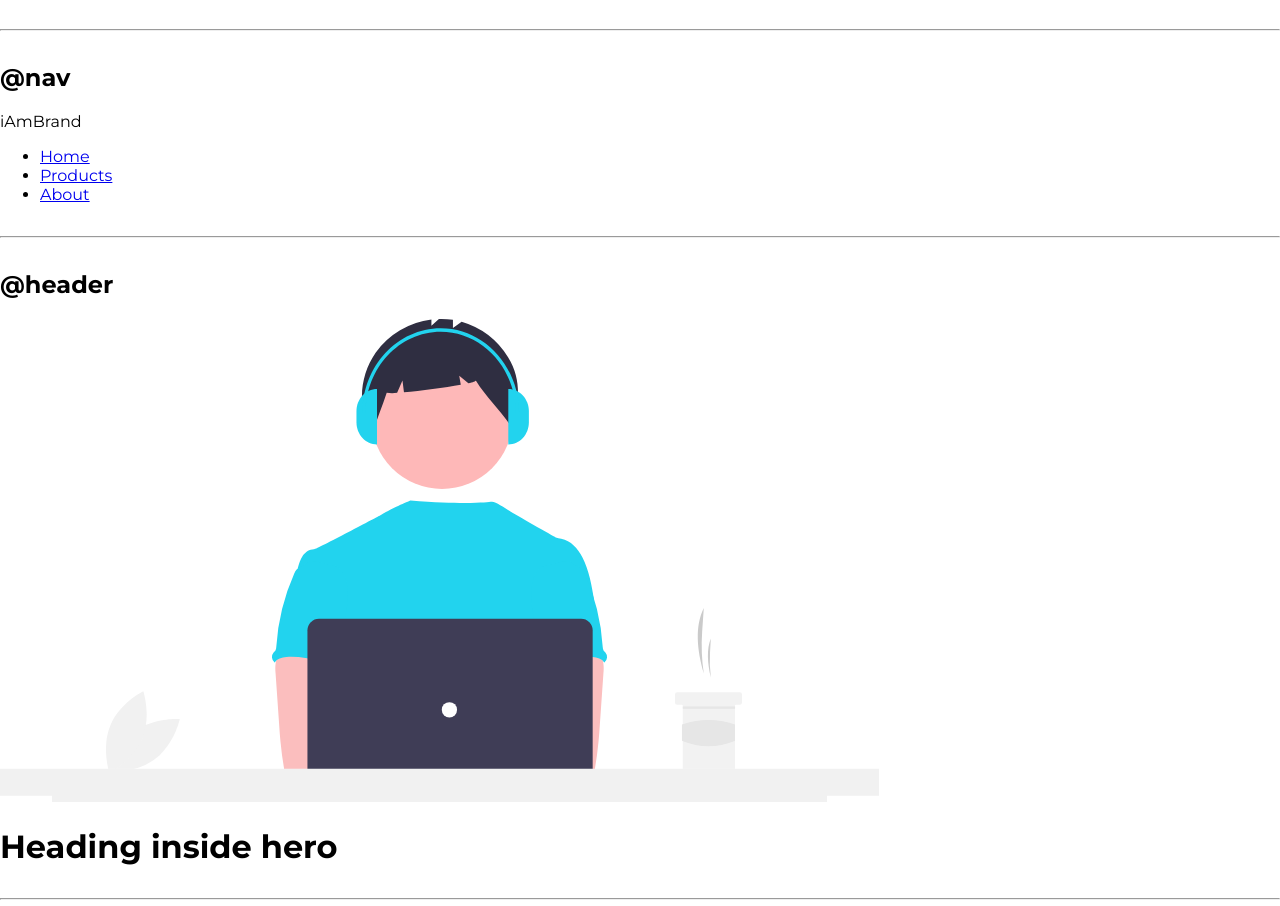
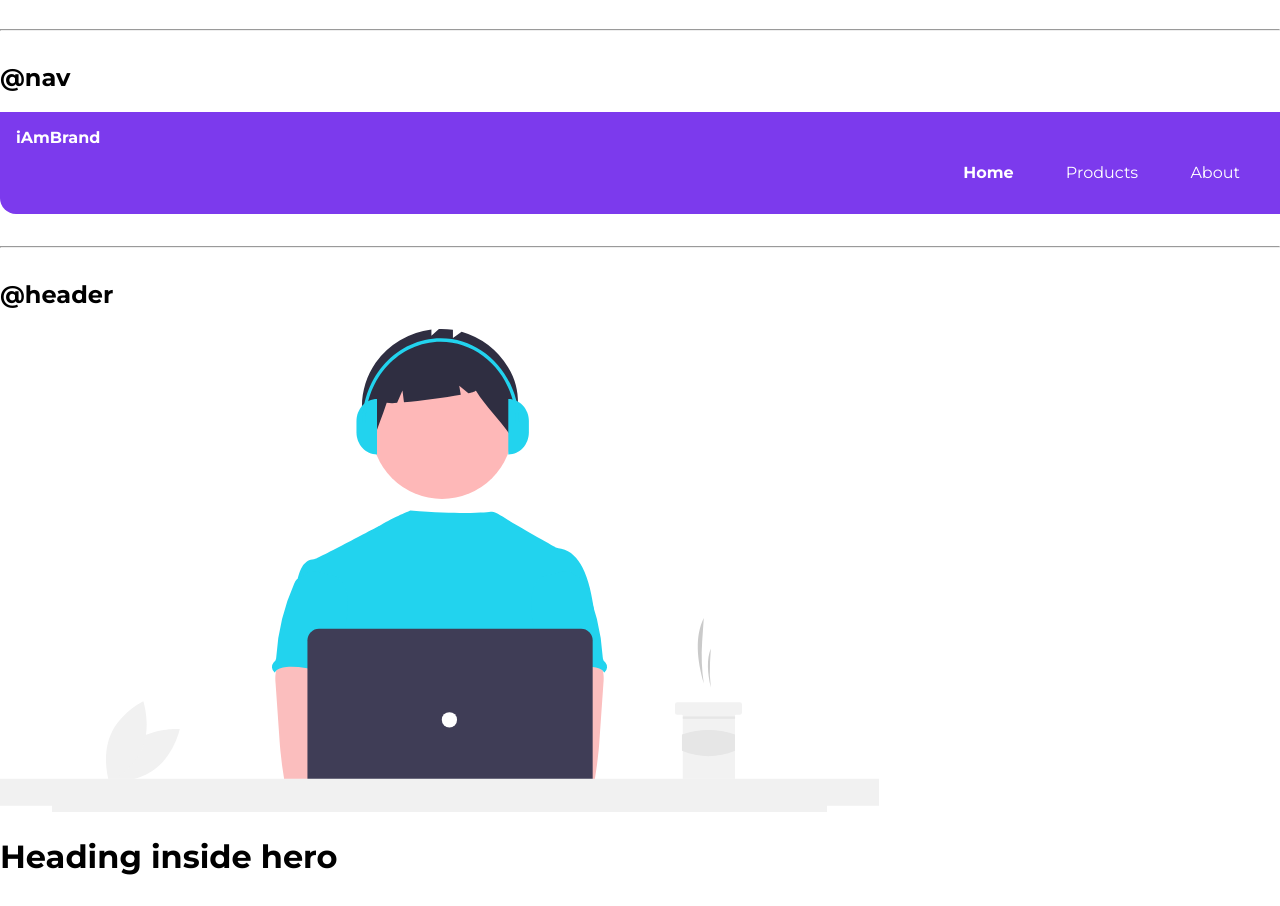
Before and after one commit to BhaskarDevesh/neogCamp-lesson-3-live, a plain HTML site: page index.html in a window 1280 px wide. Shown: the part 1291-2197 px from the top of the page. Drawn offline with Linux system fonts and the light colour scheme.

Commit message:
navigation

```diff
--- a/index.html
+++ b/index.html
@@ -69,17 +69,17 @@
     <hr>
 
     <h2>@nav</h2>
-    <nav>
-        <div>iAmBrand</div>
-        <ul>
-            <li>
-                <a href="/">Home</a>
+    <nav class="navigation container">
+        <div class="nav-brand">iAmBrand</div>
+        <ul class="list-non-bullet nav-pills">
+            <li class="list-item-inline">
+                <a class="link link-active" href="/">Home</a>
             </li>
-            <li>
-                <a href="/">Products</a>
+            <li  class="list-item-inline">
+                <a class="link" href="/">Products</a>
             </li>
-            <li>
-                <a href="/">About</a>
+            <li class="list-item-inline">
+                <a class="link" href="/">About</a>
             </li>
         </ul>
     </nav>
--- a/styles.css
+++ b/styles.css
@@ -60,3 +60,27 @@ hr {
     display: inline;
     padding: 0rem 0.5rem;
 }
+
+/**Navigation**/
+.navigation{
+    background-color: var(--primary-color);
+    color: white;
+    padding: 1rem;
+    border-bottom-left-radius: 1rem;
+}
+
+.navigation .nav-brand{
+    font-weight: bold;
+}
+
+.navigation .nav-pills{
+    text-align: right;
+}
+
+.navigation .link-active{
+    font-weight: bold;
+}
+
+.navigation .link{
+    color: white;
+}
```
